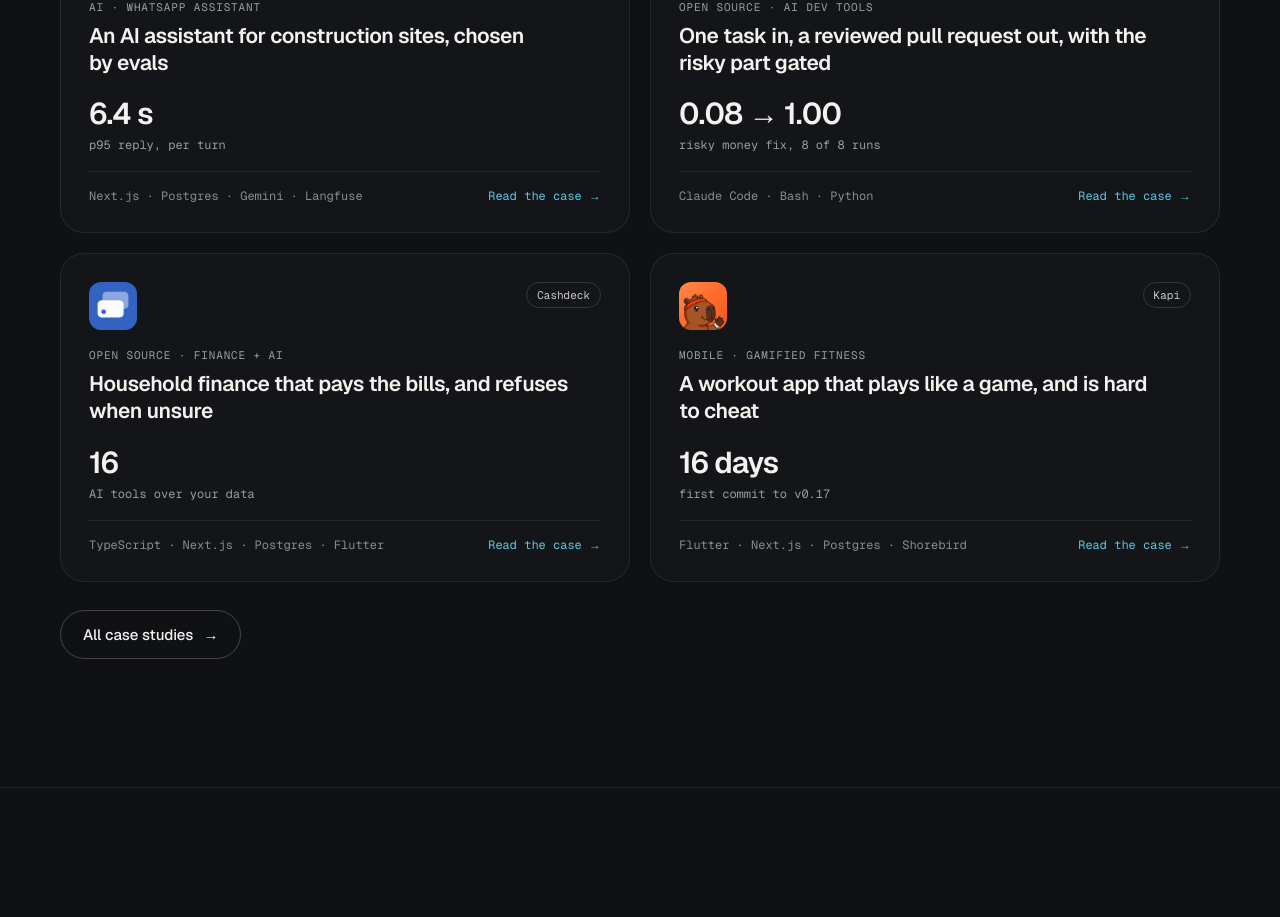
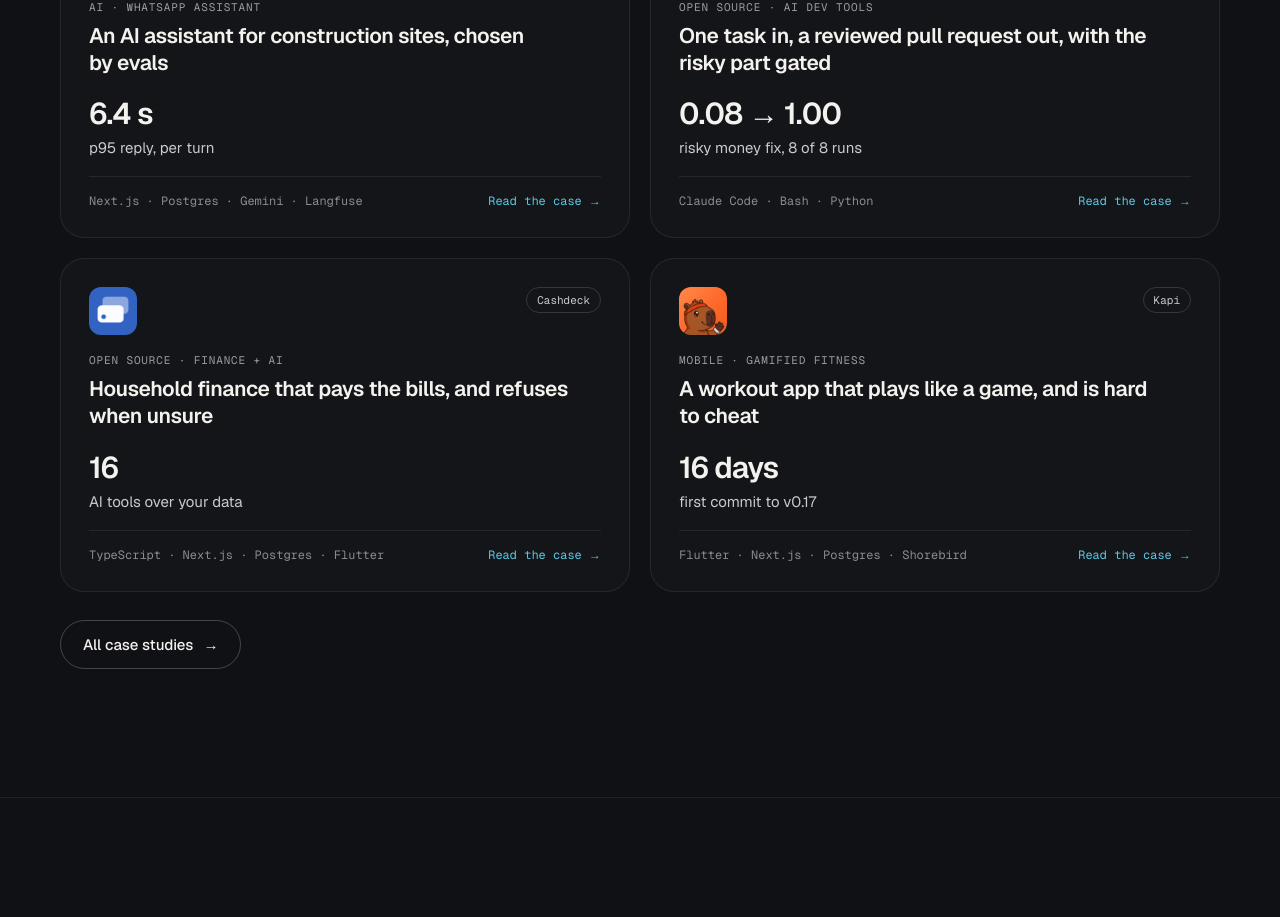
Before and after one commit to gabrielbsandim/portfolio, a Next.js app: page / in a window 1280 px wide. Shown: the part 2980-3897 px from the top of the page. Built offline with nearby package versions, Linux system fonts and the light colour scheme.

Commit message:
fix: readable case stat labels

```diff
--- a/src/components/cases.module.css
+++ b/src/components/cases.module.css
@@ -23,9 +23,9 @@
 
 .statLabel {
   margin-top: 6px;
-  font-family: var(--font-mono), monospace;
-  font-size: 12px;
-  color: #9a9ca5;
+  font-size: 14px;
+  line-height: 1.4;
+  color: #c9cad0;
 }
 
 .figure {
--- a/src/components/portfolio.module.css
+++ b/src/components/portfolio.module.css
@@ -1354,9 +1354,9 @@
 }
 
 .caseStatLabel {
-  font-family: var(--font-mono), monospace;
-  font-size: 12px;
-  color: #9a9ca5;
+  font-size: 15px;
+  line-height: 1.4;
+  color: #c9cad0;
 }
 
 .caseStatValue {
```
